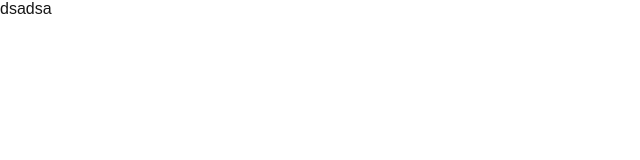
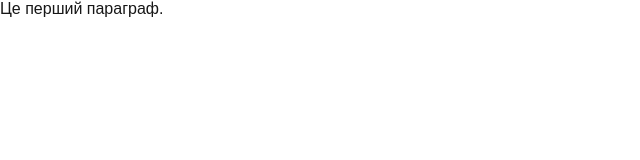
Before and after one commit to OleksandrTrokhymchuk/gitbranchtest, a Next.js app: page / in a window 1280 px wide. Shown: the top 160 px of the page, without its empty margins (0-640 px from the left). Built offline with nearby package versions, Linux system fonts and the light colour scheme.

Commit message:
add first paragraph

```diff
--- a/src/app/page.tsx
+++ b/src/app/page.tsx
@@ -4,7 +4,9 @@ import styles from "./page.module.css";
 export default function Home() {
   return (
     <>
-      dsadsa
+      <main>
+        <p>Це перший параграф.</p>
+      </main>
     </>
   );
 }
```
